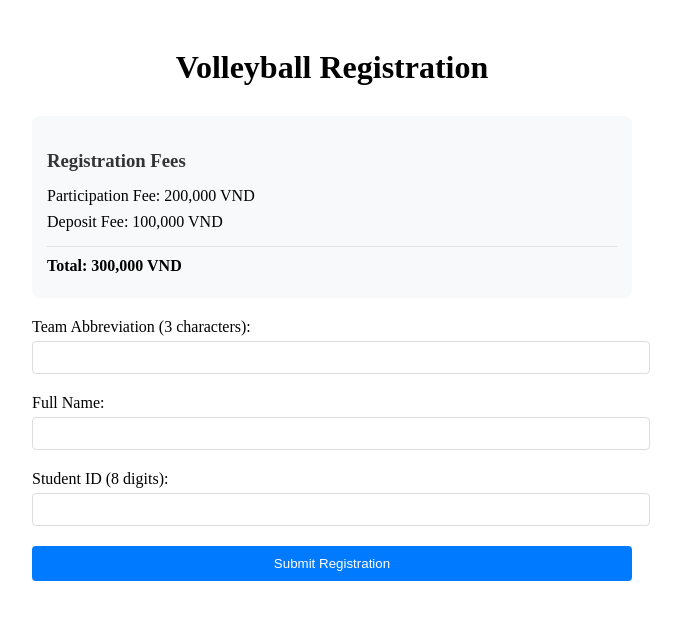
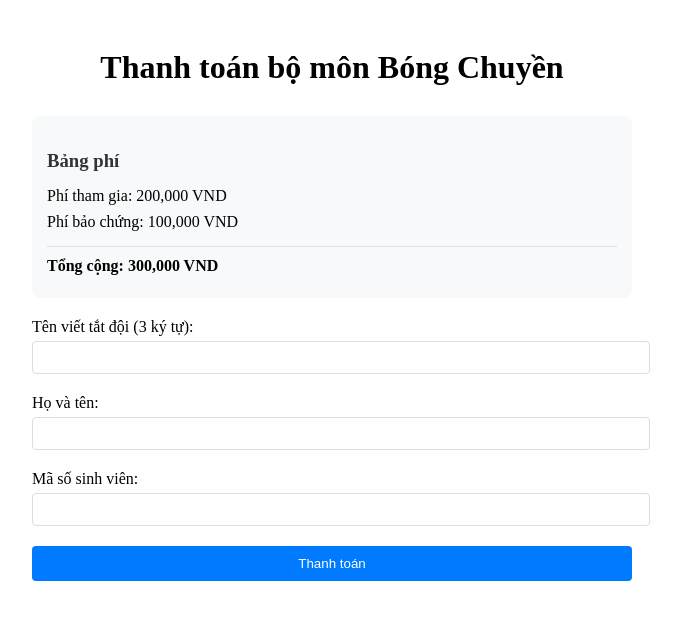
Before and after one commit to KhoaNguyen-HCMUS/sab-olf-2025-payment, a React (Create React App) app: page /volleyball in a window 1280 px wide. Shown: the top 620 px of the page, without its empty margins (308-989 px from the left). Built offline with nearby package versions, Linux system fonts and the light colour scheme.

Commit message:
Vietnamese language

```diff
--- a/src/components/App.js
+++ b/src/components/App.js
@@ -22,19 +22,19 @@ function App() {
           path='/'
           element={
             <div className='App-header'>
-              <h1>Sports Registration Payment</h1>
+              <h1>Thanh toán Hội thao OLYMFIT 2025</h1>
               <div className='sport-buttons'>
                 <button className='sport-button badminton' onClick={() => handleSportClick('badminton')}>
-                  Badminton
+                  Cầu Lông
                 </button>
                 <button className='sport-button chess' onClick={() => handleSportClick('chess')}>
-                  Chess
+                  Cờ
                 </button>
                 <button className='sport-button football' onClick={() => handleSportClick('football')}>
-                  Football
+                  Bóng Đá
                 </button>
                 <button className='sport-button volleyball' onClick={() => handleSportClick('volleyball')}>
-                  Volleyball
+                  Bóng Chuyền
                 </button>
               </div>
             </div>
--- a/src/components/badminton/badminton.js
+++ b/src/components/badminton/badminton.js
@@ -66,7 +66,7 @@ function Badminton() {
 
   return (
     <div className='badminton-registration'>
-      <h1>Badminton Registration</h1>
+      <h1>Thanh toán bộ môn Cầu Lông</h1>
 
       <div className='play-type-selection'>
         <label>
@@ -77,7 +77,7 @@ function Badminton() {
             checked={playType === 'single'}
             onChange={(e) => setPlayType(e.target.value)}
           />{' '}
-          Single
+          Đánh đơn
         </label>
         <label>
           <input
@@ -87,22 +87,22 @@ function Badminton() {
             checked={playType === 'double'}
             onChange={(e) => setPlayType(e.target.value)}
           />{' '}
-          Double
+          Đánh Đôi
         </label>
       </div>
 
       <div className='fee-info'>
-        <h3>Registration Fees</h3>
+        <h3>Bảng phí</h3>
         <div className='fee-details'>
-          <p>Participation Fee: {getFees().participation.toLocaleString('vi-VN')} VND</p>
-          <p>Deposit Fee: {getFees().deposit.toLocaleString('vi-VN')} VND</p>
-          <p className='total'>Total: {getFees().total.toLocaleString('vi-VN')} VND</p>
+          <p>Phí tham gia: {getFees().participation.toLocaleString('vi-VN')} VND</p>
+          <p>Phí bảo chứng: {getFees().deposit.toLocaleString('vi-VN')} VND</p>
+          <p className='total'>Tổng cộng: {getFees().total.toLocaleString('vi-VN')} VND</p>
         </div>
       </div>
 
       <form onSubmit={handleSubmit}>
         <div className='form-group'>
-          <label>Full Name:</label>
+          <label>Họ và tên:</label>
           <input
             type='text'
             name='fullName'
@@ -113,7 +113,7 @@ function Badminton() {
         </div>
 
         <div className='form-group'>
-          <label>Student ID (8 digits):</label>
+          <label>Mã số sinh viên:</label>
           <input
             type='text'
             name='studentId'
@@ -127,7 +127,7 @@ function Badminton() {
         {playType === 'double' && (
           <>
             <div className='form-group'>
-              <label>Partner Name:</label>
+              <label>Họ tên đồng đội:</label>
               <input
                 type='text'
                 name='partnerName'
@@ -138,7 +138,7 @@ function Badminton() {
             </div>
 
             <div className='form-group'>
-              <label>Partner Student ID (8 digits):</label>
+              <label>Mã số sinh viên đồng đội:</label>
               <input
                 type='text'
                 name='partnerStudentId'
@@ -151,7 +151,7 @@ function Badminton() {
           </>
         )}
 
-        <button type='submit'>Submit Registration</button>
+        <button type='submit'>Thanh toán</button>
       </form>
     </div>
   );
--- a/src/components/chess/chess.js
+++ b/src/components/chess/chess.js
@@ -15,11 +15,11 @@ function Chess() {
     const newErrors = {};
 
     if (!formData.fullName.trim()) {
-      newErrors.fullName = 'Full name is required';
+      newErrors.fullName = 'Họ và tên không được để trống';
     }
 
     if (!/^\d{8}$/.test(formData.studentId)) {
-      newErrors.studentId = 'Student ID must be exactly 8 digits';
+      newErrors.studentId = 'Mã số sinh viên phải có 8 chữ số';
     }
 
     setErrors(newErrors);
@@ -41,19 +41,19 @@ function Chess() {
 
   return (
     <div className='chess-registration'>
-      <h1>Chess Registration</h1>
+      <h1>Thanh toán bộ môn Cờ</h1>
 
       <div className='fee-info'>
-        <h3>Registration Fees</h3>
+        <h3>Bảng phí</h3>
         <div className='fee-details'>
-          <p>Deposit Fee: 50,000 VND</p>
-          <p className='total'>Total: 50,000 VND</p>
+          <p>Phí bảo chứng: 50,000 VND</p>
+          <p className='total'>Tổng cộng: 50,000 VND</p>
         </div>
       </div>
 
       <form onSubmit={handleSubmit}>
         <div className='form-group'>
-          <label>Full Name:</label>
+          <label>Họ tên:</label>
           <input
             type='text'
             name='fullName'
@@ -64,7 +64,7 @@ function Chess() {
         </div>
 
         <div className='form-group'>
-          <label>Student ID (8 digits):</label>
+          <label>Mã số sinh viên:</label>
           <input
             type='text'
             name='studentId'
@@ -75,7 +75,7 @@ function Chess() {
           {errors.studentId && <span className='error'>{errors.studentId}</span>}
         </div>
 
-        <button type='submit'>Submit Registration</button>
+        <button type='submit'>Thanh toán</button>
       </form>
     </div>
   );
--- a/src/components/football/football.js
+++ b/src/components/football/football.js
@@ -15,15 +15,15 @@ function Football() {
     const newErrors = {};
 
     if (formData.teamAbbr.length !== 3) {
-      newErrors.teamAbbr = 'Team abbreviation must be exactly 3 characters';
+      newErrors.teamAbbr = 'Tên viết tắt phải có đúng 3 ký tự';
     }
 
     if (!formData.fullName.trim()) {
-      newErrors.fullName = 'Full name is required';
+      newErrors.fullName = 'Họ và tên không được để trống';
     }
 
     if (!/^\d{8}$/.test(formData.studentId)) {
-      newErrors.studentId = 'Student ID must be exactly 8 digits';
+      newErrors.studentId = 'Mã số sinh viên phải có 8 chữ số';
     }
 
     setErrors(newErrors);
@@ -54,30 +54,30 @@ function Football() {
 
   return (
     <div className='football-registration'>
-      <h1>Football Registration</h1>
+      <h1>Thanh toán bộ môn Bóng Đá</h1>
       <div className='fee-info'>
-        <h3>Registration Fees</h3>
+        <h3>Bảng phí</h3>
         <div className='fee-details'>
-          <p>Participation Fee: 200,000 VND</p>
-          <p>Deposit Fee: 100,000 VND</p>
-          <p className='total'>Total: 300,000 VND</p>
+          <p>Phí tham gia: 200,000 VND</p>
+          <p>Phí bảo chứng: 100,000 VND</p>
+          <p className='total'>Tổng cộng: 300,000 VND</p>
         </div>
       </div>
       <form onSubmit={handleSubmit}>
         <div className='form-group'>
-          <label>Team Abbreviation (3 characters):</label>
+          <label>Tên viết tắt đội (3 ký tự):</label>
           <input type='text' name='teamAbbr' maxLength='3' value={formData.teamAbbr} onChange={handleChange} />
           {errors.teamAbbr && <span className='error'>{errors.teamAbbr}</span>}
         </div>
 
         <div className='form-group'>
-          <label>Full Name:</label>
+          <label>Họ và tên:</label>
           <input type='text' name='fullName' value={formData.fullName} onChange={handleChange} />
           {errors.fullName && <span className='error'>{errors.fullName}</span>}
         </div>
 
         <div className='form-group'>
-          <label>Student ID (8 digits):</label>
+          <label>Mã số sinh viên:</label>
           <input
             type='text'
             name='studentId'
@@ -89,7 +89,7 @@ function Football() {
           {errors.studentId && <span className='error'>{errors.studentId}</span>}
         </div>
 
-        <button type='submit'>Submit Registration</button>
+        <button type='submit'>Thanh toán</button>
       </form>
     </div>
   );
--- a/src/components/payment/payment.js
+++ b/src/components/payment/payment.js
@@ -19,13 +19,14 @@ function Payment() {
 
   return (
     <div className='payment-container'>
-      <h2>Payment Information</h2>
+      <h2>Thông tin chuyển khoản</h2>
       <div className='payment-details'>
-        <p>Amount: {parseInt(amount).toLocaleString('vi-VN')} VND</p>
+        <p>Số tiền: {parseInt(amount).toLocaleString('vi-VN')} VND</p>
         <p>
-          Content: SAB OLF {sportCode} {studentId} {teamAbbr}
+          Nội dung: SAB OLF {sportCode} {studentId} {teamAbbr}
         </p>
-		<p>Warning: Don't change content of transfer</p>
+        <p>Vui lòng không thay đổi nội dung chuyển khoản.</p>
+        <p>Khi chuyển khoản xong bạn có thể quay về form để tiếp tục đăng ký.</p>
       </div>
 
       <div className='qr-container'>
@@ -33,7 +34,7 @@ function Payment() {
       </div>
 
       <button onClick={() => navigate(-1)} className='back-button'>
-        Back to Registration
+        Chỉnh sửa thông tin.
       </button>
     </div>
   );
--- a/src/components/volleyball/volleyball.js
+++ b/src/components/volleyball/volleyball.js
@@ -16,15 +16,15 @@ function Volleyball() {
     const newErrors = {};
 
     if (formData.teamAbbr.length !== 3) {
-      newErrors.teamAbbr = 'Team abbreviation must be exactly 3 characters';
+      newErrors.teamAbbr = 'Tên viết tắt phải có đúng 3 ký tự';
     }
 
     if (!formData.fullName.trim()) {
-      newErrors.fullName = 'Full name is required';
+      newErrors.fullName = 'Họ và tên không được để trống';
     }
 
     if (!/^\d{8}$/.test(formData.studentId)) {
-      newErrors.studentId = 'Student ID must be exactly 8 digits';
+      newErrors.studentId = 'Mã số sinh viên phải có 8 chữ số';
     }
 
     setErrors(newErrors);
@@ -55,37 +55,37 @@ function Volleyball() {
 
   return (
     <div className='volleyball-registration'>
-      <h1>Volleyball Registration</h1>
+      <h1>Thanh toán bộ môn Bóng Chuyền</h1>
 
       <div className='fee-info'>
-        <h3>Registration Fees</h3>
+        <h3>Bảng phí</h3>
         <div className='fee-details'>
-          <p>Participation Fee: 200,000 VND</p>
-          <p>Deposit Fee: 100,000 VND</p>
-          <p className='total'>Total: 300,000 VND</p>
+          <p>Phí tham gia: 200,000 VND</p>
+          <p>Phí bảo chứng: 100,000 VND</p>
+          <p className='total'>Tổng cộng: 300,000 VND</p>
         </div>
       </div>
 
       <form onSubmit={handleSubmit}>
         <div className='form-group'>
-          <label>Team Abbreviation (3 characters):</label>
+          <label>Tên viết tắt đội (3 ký tự):</label>
           <input type='text' name='teamAbbr' value={formData.teamAbbr} onChange={handleChange} maxLength='3' />
           {errors.teamAbbr && <span className='error'>{errors.teamAbbr}</span>}
         </div>
 
         <div className='form-group'>
-          <label>Full Name:</label>
+          <label>Họ và tên:</label>
           <input type='text' name='fullName' value={formData.fullName} onChange={handleChange} />
           {errors.fullName && <span className='error'>{errors.fullName}</span>}
         </div>
 
         <div className='form-group'>
-          <label>Student ID (8 digits):</label>
+          <label>Mã số sinh viên:</label>
           <input type='text' name='studentId' value={formData.studentId} onChange={handleChange} maxLength='8' />
           {errors.studentId && <span className='error'>{errors.studentId}</span>}
         </div>
 
-        <button type='submit'>Submit Registration</button>
+        <button type='submit'>Thanh toán</button>
       </form>
     </div>
   );
```
